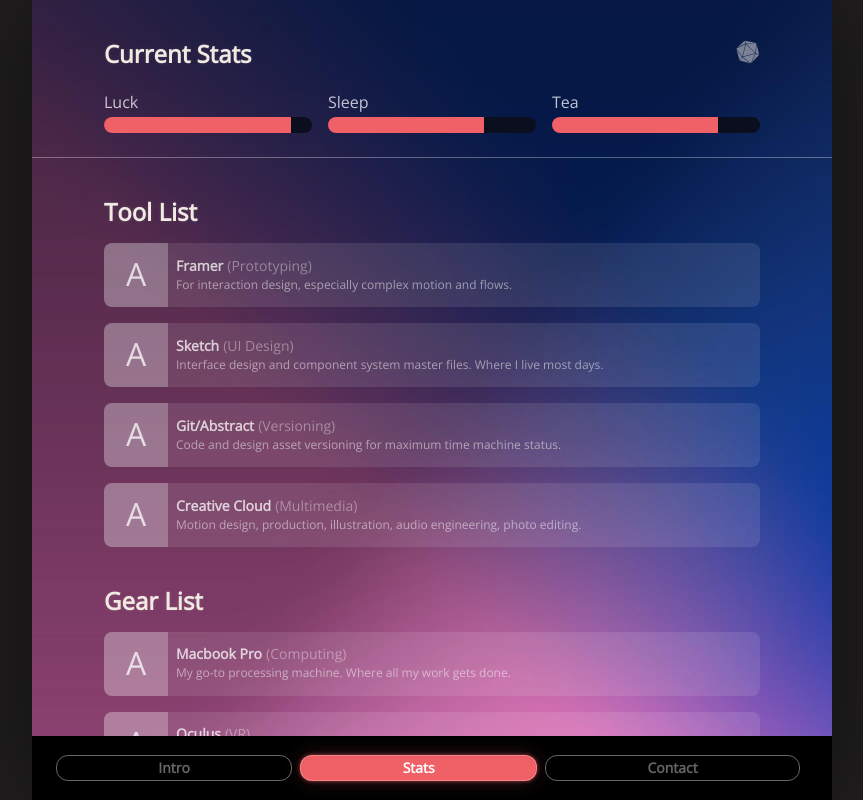
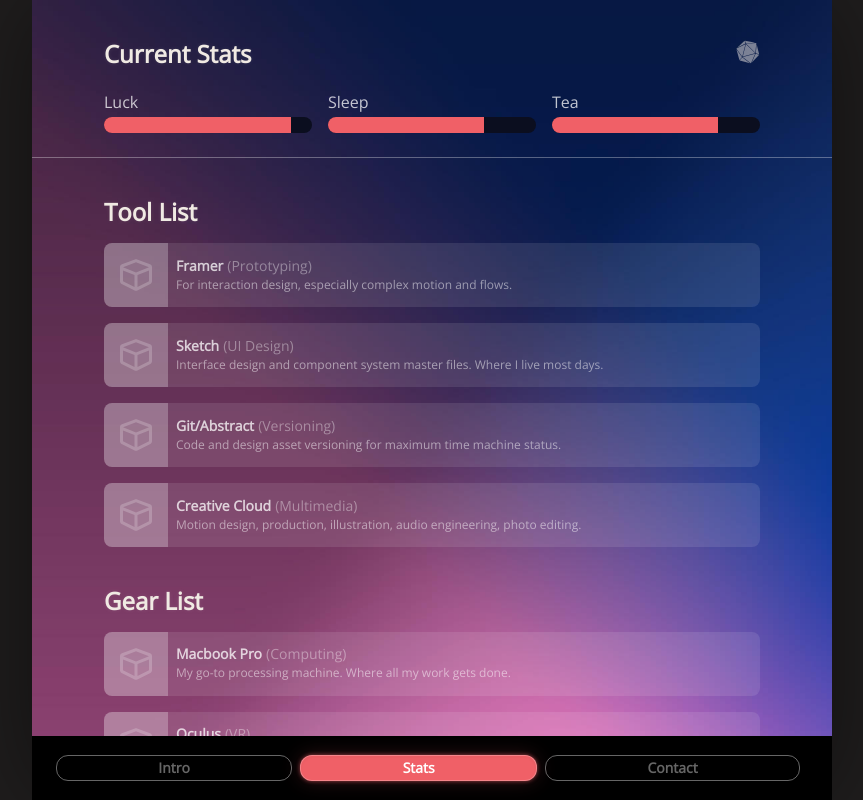
Before and after one commit to beacrea/coty.design, a Vue app: page /#/stats in a window 1280 px wide. Shown: the whole page, without its empty margins (208-1071 px from the left). Built offline with nearby package versions, Linux system fonts and the light colour scheme.

Commit message:
Added placeholder item image on stats view

```diff
--- a/src/components/pages/Stats.vue
+++ b/src/components/pages/Stats.vue
@@ -18,7 +18,7 @@
       <h1>Tool List</h1>
       <div>
         <div class="item" v-for="item in tools" :key="item.name">
-          <div class="itemBox">A</div>
+          <div class="itemBox"><img :src="itemPH" alt=""></div>
           <div class="content">
             <header>{{item.name}}<span>({{item.type}})</span></header>
             <div class="text">{{item.desc}}</div>
@@ -30,7 +30,7 @@
       <h1>Gear List</h1>
       <div>
         <div class="item" v-for="item in gear" :key="item.name">
-          <div class="itemBox">A</div>
+          <div class="itemBox"><img :src="itemPH" alt=""></div>
           <div class="content">
             <header>{{item.name}}<span>({{item.type}})</span></header>
             <div class="text">{{item.desc}}</div>
@@ -50,6 +50,7 @@
     return {
       msg: 'This is the stats page.',
       diceImage: '../../static/img/dice.svg',
+      itemPH: '../../static/img/cube.svg',
       diceSpin: false,
       diceTimer: {},
       stats: model.stats,
@@ -233,6 +234,10 @@
     justify-content: center;
     align-items: center;
     font-size: 3.2rem;
+    img {
+      max-width: 50%;
+      opacity: 0.2;
+    }
   }
   .content {
     display: block;
```
Also changed, not shown: static/img/cube.svg (added).
